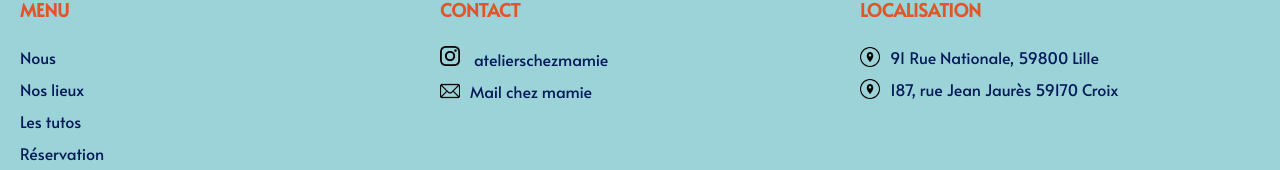
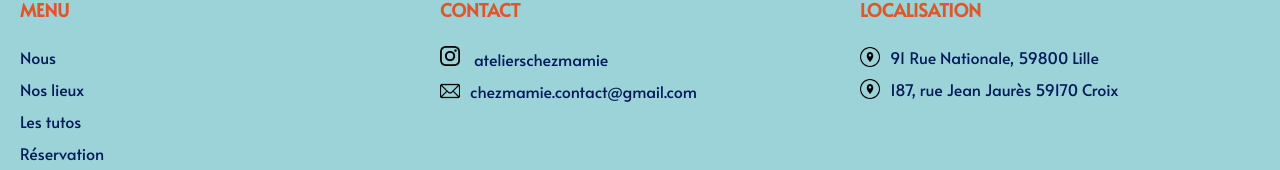
Before and after one commit to atelierschezmamie/atelierschezmamie.github.io, a plain HTML site: page lieux.html in a window 1280 px wide. Shown: the part 1223-1393 px from the top of the page. Drawn offline with Linux system fonts and the light colour scheme.

Commit message:
update mail

```diff
--- a/lieux.html
+++ b/lieux.html
@@ -70,7 +70,7 @@
                         </li>
                         <li>
                             <img src="img/icon-mail.png" alt="Icon mail" height="20" width="20">
-                            Mail chez mamie
+                            chezmamie.contact@gmail.com
                         </li>
                     </ul>
                 </div>
```
Also changed, not shown: qui_sommes_nous.html (+1 -1 lines), reservation.html (+1 -1 lines), tuto.html (+1 -1 lines).
